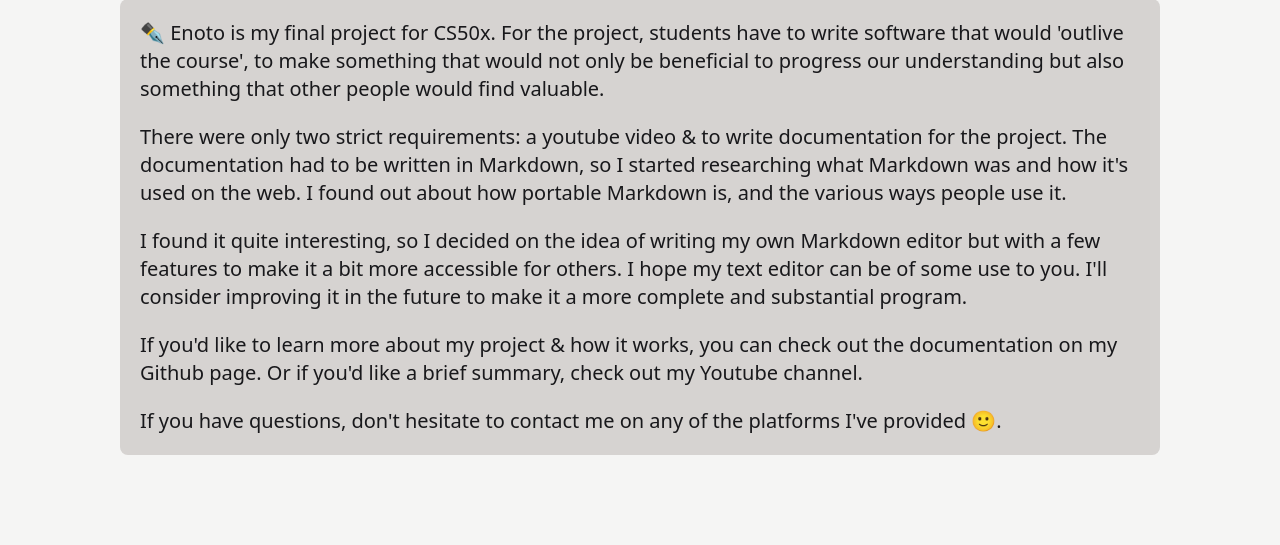
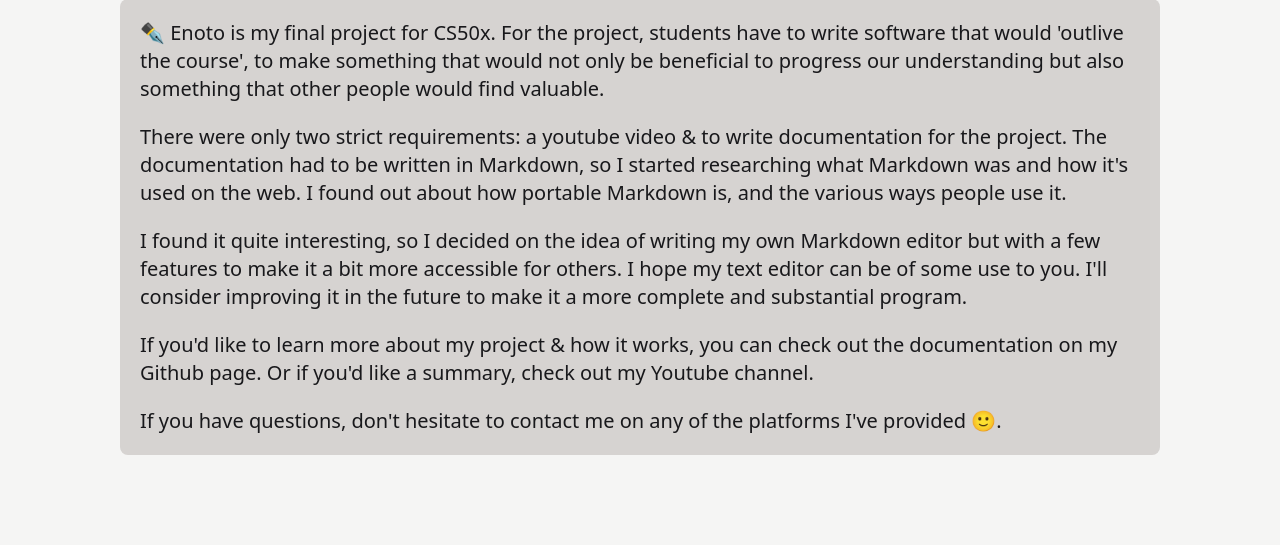
Before and after one commit to tsdenouden/enoto-markdown, a Flask app: page /about in a window 1280 px wide. Shown: the part 255-800 px from the top of the page. Run offline with Flask 2, Linux system fonts and the light colour scheme; style sheets or scripts are compiled from the project's sources; some libraries are stand-ins or nearby versions.

Commit message:
Redundant word in About page

```diff
--- a/templates/about.html
+++ b/templates/about.html
@@ -31,7 +31,7 @@
         <p class="mb-5">
             If you'd like to learn more about my project & how it works,
             you can check out the documentation on my <a href="https://github.com/tsdenouden" target="_blank" class="hover:underline">Github page</a>.
-            Or if you'd like a brief summary, check out my <a href="https://www.youtube.com/channel/UCFtJ-g7eYrA9LUcaSOiBBBA/featured" target="_blank"
+            Or if you'd like a summary, check out my <a href="https://www.youtube.com/channel/UCFtJ-g7eYrA9LUcaSOiBBBA/featured" target="_blank"
             class="hover:underline">Youtube channel.</a>
         </p>
 
```
